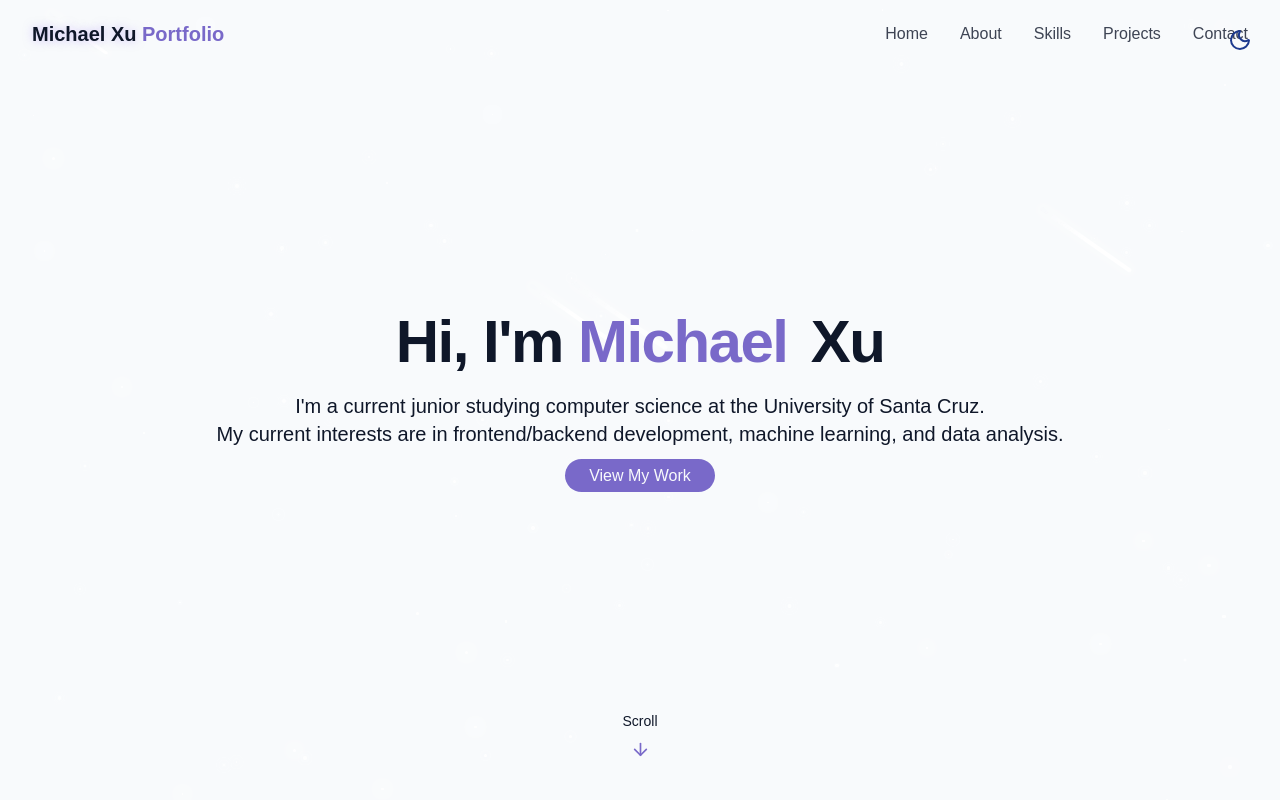
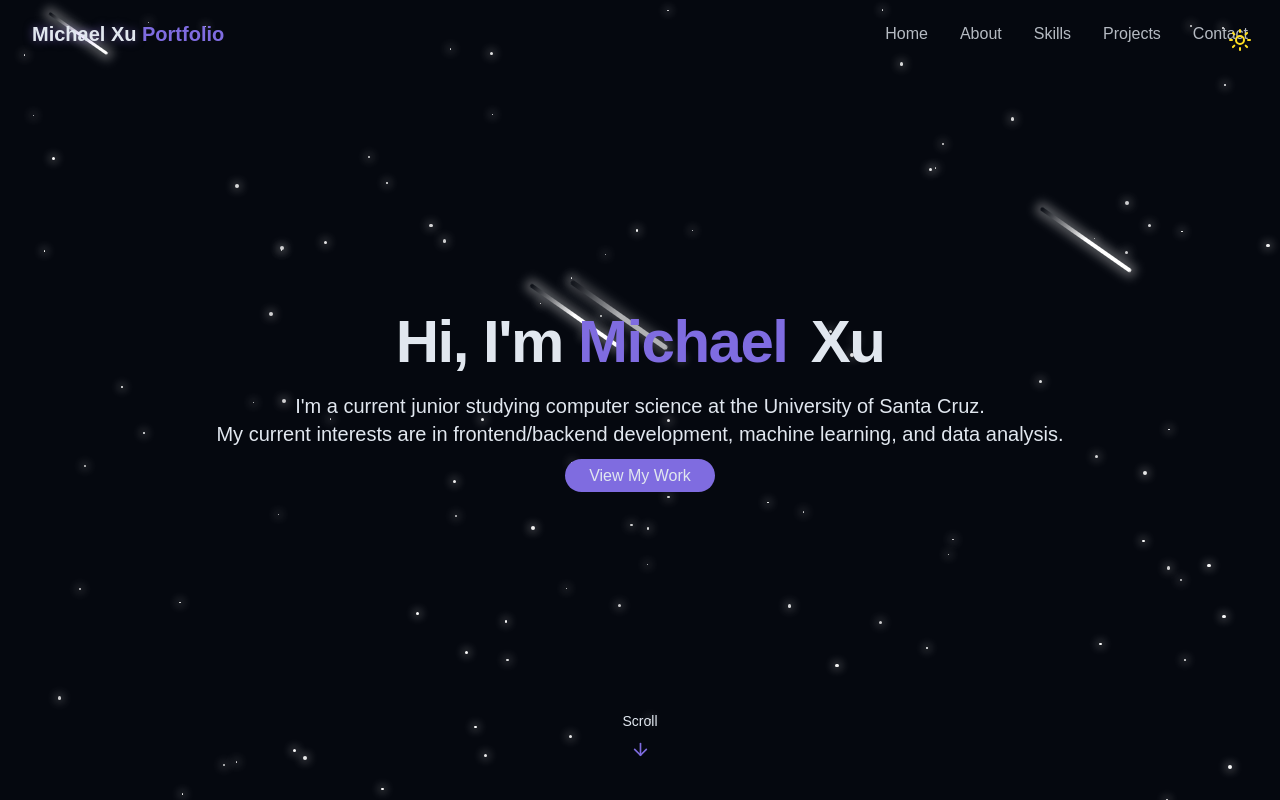
Before and after one commit to MichaelShoo/Personal-React-Tailwind-Portfolio, a React (Vite) app in the folder vite-project/: page / in a window 1280 px wide. Shown: the top 800 px of the page. Built offline with nearby package versions, Linux system fonts and the light colour scheme.

Commit message:
fix: fixed issue where dark mode was not default

```diff
--- a/vite-project/src/components/ThemeToggle.jsx
+++ b/vite-project/src/components/ThemeToggle.jsx
@@ -4,16 +4,23 @@ import { cn } from '@/lib/utils';
 export const ThemeToggle = () => {
     const [isDarkMode, setIsDarkMode] = useState(true);
 
-    useEffect(() =>{
-        const storedTheme = localStorage.getItem("theme")
+    useEffect(() => {
+        const storedTheme = localStorage.getItem("theme");
+        if (storedTheme) {
         if (storedTheme === "dark") {
             setIsDarkMode(true);
             document.documentElement.classList.add("dark");
-        } else{
-            localStorage.setItem("theme", "light");
+        } else {
             setIsDarkMode(false);
+            document.documentElement.classList.remove("dark");
         }
-    }, [])
+        } else {
+        // No stored preference — default to dark
+        document.documentElement.classList.add("dark");
+        localStorage.setItem("theme", "dark");
+        setIsDarkMode(true);
+        }
+    }, []);
 
     const toggleTheme = () => {
         if (isDarkMode) {
```
